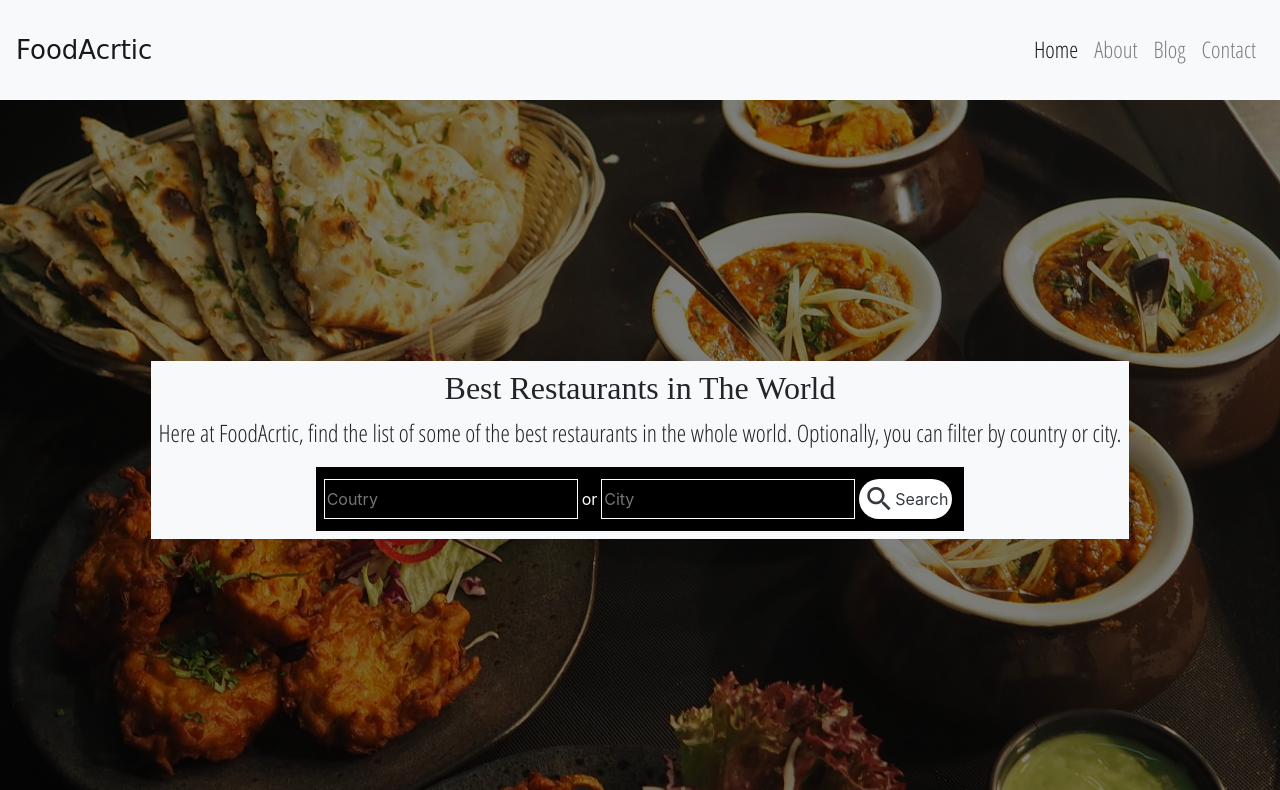
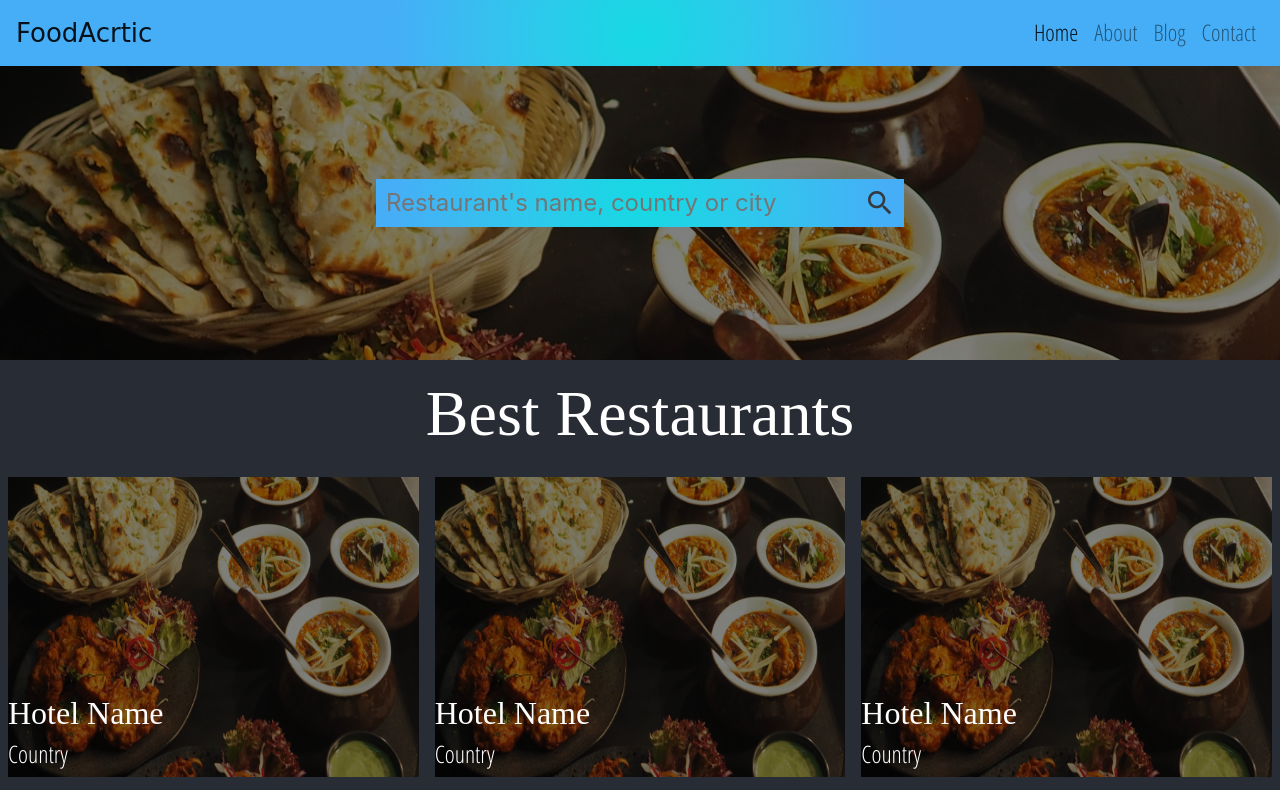
Before and after one commit to art-abdulwadud/foodarctic, a website: page index.html in a window 1280 px wide. Shown: the top 790 px of the page. Drawn offline with nearby package versions, Linux system fonts and the light colour scheme; a web font is replaced by a local one.

Commit message:
change intro to search bar and add footer

```diff
--- a/common.css
+++ b/common.css
@@ -42,7 +42,6 @@
   position: relative;
   height: 100%;
   width: 100%;
-  background: rgba(0, 0, 0, 0.5);
   display: flex;
   flex-wrap: wrap;
   align-items: center;
@@ -51,19 +50,23 @@
 }
 
 .text-content-center {
-  background: #f8f9fa;
   text-align: center;
 }
 
 /*** Text sizes ***/
 .heading {
-  font-family: "Bowlby One SC";
-  font-size: 3em;
+  font-family: "Zilla Slab Highlight";
+  font-size: 4em;
 }
 
 .sub-heading {
   font-family: "Bowlby One SC";
   font-size: 2em;
+}
+
+.medium-text {
+  font-family: "Open Sans Condensed";
+  font-size: 3em;
 }
 
 .small-text {
@@ -74,6 +77,38 @@
 /*** colors ***/
 .white {
   color: var(--light);
+}
+
+.yellow {
+  color: #fdfcfb;
+}
+
+.overlay {
+  background: rgba(0, 0, 0, 0.5);
+}
+
+/*** Backgrounds ***/
+.bg-black {
+  background: var(--dark);
+}
+
+.bg-main {
+  background-image: radial-gradient(
+    circle 248px at center,
+    #16d9e3 0%,
+    #30c7ec 47%,
+    #46aef7 100%
+  );
+}
+
+/*** Buttons ***/
+.button {
+  border: 1px solid transparent;
+  cursor: pointer;
+}
+
+.btn-yellow {
+  background-image: linear-gradient(to right, #fa709a 0%, #fee140 100%);
 }
 
 @media (min-width: 481px) and (max-width: 767px) {
--- a/fonts/fonts.css
+++ b/fonts/fonts.css
@@ -1,108 +1,168 @@
 /* latin-ext */
 @font-face {
-  font-family: 'Bowlby One SC';
+  font-family: "Bowlby One SC";
   font-style: normal;
   font-weight: 400;
   font-display: swap;
-  src: local('Bowlby One SC Regular'), local('BowlbyOneSC-Regular'), url(https://fonts.gstatic.com/s/bowlbyonesc/v11/DtVlJxerQqQm37tzN3wMug9P_gH2oipOnuCABQ.woff2) format('woff2');
-  unicode-range: U+0100-024F, U+0259, U+1E00-1EFF, U+2020, U+20A0-20AB, U+20AD-20CF, U+2113, U+2C60-2C7F, U+A720-A7FF;
+  src: local("Bowlby One SC Regular"), local("BowlbyOneSC-Regular"),
+    url(https://fonts.gstatic.com/s/bowlbyonesc/v11/DtVlJxerQqQm37tzN3wMug9P_gH2oipOnuCABQ.woff2)
+      format("woff2");
+  unicode-range: U+0100-024F, U+0259, U+1E00-1EFF, U+2020, U+20A0-20AB,
+    U+20AD-20CF, U+2113, U+2C60-2C7F, U+A720-A7FF;
 }
 /* latin */
 @font-face {
-  font-family: 'Bowlby One SC';
+  font-family: "Bowlby One SC";
   font-style: normal;
   font-weight: 400;
   font-display: swap;
-  src: local('Bowlby One SC Regular'), local('BowlbyOneSC-Regular'), url(https://fonts.gstatic.com/s/bowlbyonesc/v11/DtVlJxerQqQm37tzN3wMug9P_g_2oipOnuA.woff2) format('woff2');
-  unicode-range: U+0000-00FF, U+0131, U+0152-0153, U+02BB-02BC, U+02C6, U+02DA, U+02DC, U+2000-206F, U+2074, U+20AC, U+2122, U+2191, U+2193, U+2212, U+2215, U+FEFF, U+FFFD;
+  src: local("Bowlby One SC Regular"), local("BowlbyOneSC-Regular"),
+    url(https://fonts.gstatic.com/s/bowlbyonesc/v11/DtVlJxerQqQm37tzN3wMug9P_g_2oipOnuA.woff2)
+      format("woff2");
+  unicode-range: U+0000-00FF, U+0131, U+0152-0153, U+02BB-02BC, U+02C6, U+02DA,
+    U+02DC, U+2000-206F, U+2074, U+20AC, U+2122, U+2191, U+2193, U+2212, U+2215,
+    U+FEFF, U+FFFD;
 }
 /* latin */
 @font-face {
-  font-family: 'Monoton';
+  font-family: "Monoton";
   font-style: normal;
   font-weight: 400;
   font-display: swap;
-  src: local('Monoton'), local('Monoton-Regular'), url(https://fonts.gstatic.com/s/monoton/v9/5h1aiZUrOngCibe4TkHLQka4BU4.woff2) format('woff2');
-  unicode-range: U+0000-00FF, U+0131, U+0152-0153, U+02BB-02BC, U+02C6, U+02DA, U+02DC, U+2000-206F, U+2074, U+20AC, U+2122, U+2191, U+2193, U+2212, U+2215, U+FEFF, U+FFFD;
+  src: local("Monoton"), local("Monoton-Regular"),
+    url(https://fonts.gstatic.com/s/monoton/v9/5h1aiZUrOngCibe4TkHLQka4BU4.woff2)
+      format("woff2");
+  unicode-range: U+0000-00FF, U+0131, U+0152-0153, U+02BB-02BC, U+02C6, U+02DA,
+    U+02DC, U+2000-206F, U+2074, U+20AC, U+2122, U+2191, U+2193, U+2212, U+2215,
+    U+FEFF, U+FFFD;
+}
+/* latin-ext */
+@font-face {
+  font-family: "Zilla Slab Highlight";
+  font-style: normal;
+  font-weight: 400;
+  src: local("Zilla Slab Highlight"), local("ZillaSlabHighlight-Regular"),
+    url(https://fonts.gstatic.com/s/zillaslabhighlight/v8/gNMbW2BrTpK8-inLtBJgMMfbm6uNVDvRxitBaWHSSmlN6d8.woff2)
+      format("woff2");
+  unicode-range: U+0100-024F, U+0259, U+1E00-1EFF, U+2020, U+20A0-20AB,
+    U+20AD-20CF, U+2113, U+2C60-2C7F, U+A720-A7FF;
+}
+/* latin */
+@font-face {
+  font-family: "Zilla Slab Highlight";
+  font-style: normal;
+  font-weight: 400;
+  src: local("Zilla Slab Highlight"), local("ZillaSlabHighlight-Regular"),
+    url(https://fonts.gstatic.com/s/zillaslabhighlight/v8/gNMbW2BrTpK8-inLtBJgMMfbm6uNVDvRxitPaWHSSmlN.woff2)
+      format("woff2");
+  unicode-range: U+0000-00FF, U+0131, U+0152-0153, U+02BB-02BC, U+02C6, U+02DA,
+    U+02DC, U+2000-206F, U+2074, U+20AC, U+2122, U+2191, U+2193, U+2212, U+2215,
+    U+FEFF, U+FFFD;
 }
 /* cyrillic-ext */
 @font-face {
-  font-family: 'Open Sans Condensed';
+  font-family: "Open Sans Condensed";
   font-style: normal;
   font-weight: 300;
   font-display: swap;
-  src: local('Open Sans Condensed Light'), local('OpenSansCondensed-Light'), url(https://fonts.gstatic.com/s/opensanscondensed/v14/z7NFdQDnbTkabZAIOl9il_O6KJj73e7Ff1GhDujMR7eS2AopSg.woff2) format('woff2');
-  unicode-range: U+0460-052F, U+1C80-1C88, U+20B4, U+2DE0-2DFF, U+A640-A69F, U+FE2E-FE2F;
+  src: local("Open Sans Condensed Light"), local("OpenSansCondensed-Light"),
+    url(https://fonts.gstatic.com/s/opensanscondensed/v14/z7NFdQDnbTkabZAIOl9il_O6KJj73e7Ff1GhDujMR7eS2AopSg.woff2)
+      format("woff2");
+  unicode-range: U+0460-052F, U+1C80-1C88, U+20B4, U+2DE0-2DFF, U+A640-A69F,
+    U+FE2E-FE2F;
 }
 /* cyrillic */
 @font-face {
-  font-family: 'Open Sans Condensed';
+  font-family: "Open Sans Condensed";
   font-style: normal;
   font-weight: 300;
   font-display: swap;
-  src: local('Open Sans Condensed Light'), local('OpenSansCondensed-Light'), url(https://fonts.gstatic.com/s/opensanscondensed/v14/z7NFdQDnbTkabZAIOl9il_O6KJj73e7Ff1GhDuHMR7eS2AopSg.woff2) format('woff2');
+  src: local("Open Sans Condensed Light"), local("OpenSansCondensed-Light"),
+    url(https://fonts.gstatic.com/s/opensanscondensed/v14/z7NFdQDnbTkabZAIOl9il_O6KJj73e7Ff1GhDuHMR7eS2AopSg.woff2)
+      format("woff2");
   unicode-range: U+0400-045F, U+0490-0491, U+04B0-04B1, U+2116;
 }
 /* greek-ext */
 @font-face {
-  font-family: 'Open Sans Condensed';
+  font-family: "Open Sans Condensed";
   font-style: normal;
   font-weight: 300;
   font-display: swap;
-  src: local('Open Sans Condensed Light'), local('OpenSansCondensed-Light'), url(https://fonts.gstatic.com/s/opensanscondensed/v14/z7NFdQDnbTkabZAIOl9il_O6KJj73e7Ff1GhDunMR7eS2AopSg.woff2) format('woff2');
+  src: local("Open Sans Condensed Light"), local("OpenSansCondensed-Light"),
+    url(https://fonts.gstatic.com/s/opensanscondensed/v14/z7NFdQDnbTkabZAIOl9il_O6KJj73e7Ff1GhDunMR7eS2AopSg.woff2)
+      format("woff2");
   unicode-range: U+1F00-1FFF;
 }
 /* greek */
 @font-face {
-  font-family: 'Open Sans Condensed';
+  font-family: "Open Sans Condensed";
   font-style: normal;
   font-weight: 300;
   font-display: swap;
-  src: local('Open Sans Condensed Light'), local('OpenSansCondensed-Light'), url(https://fonts.gstatic.com/s/opensanscondensed/v14/z7NFdQDnbTkabZAIOl9il_O6KJj73e7Ff1GhDubMR7eS2AopSg.woff2) format('woff2');
+  src: local("Open Sans Condensed Light"), local("OpenSansCondensed-Light"),
+    url(https://fonts.gstatic.com/s/opensanscondensed/v14/z7NFdQDnbTkabZAIOl9il_O6KJj73e7Ff1GhDubMR7eS2AopSg.woff2)
+      format("woff2");
   unicode-range: U+0370-03FF;
 }
 /* vietnamese */
 @font-face {
-  font-family: 'Open Sans Condensed';
+  font-family: "Open Sans Condensed";
   font-style: normal;
   font-weight: 300;
   font-display: swap;
-  src: local('Open Sans Condensed Light'), local('OpenSansCondensed-Light'), url(https://fonts.gstatic.com/s/opensanscondensed/v14/z7NFdQDnbTkabZAIOl9il_O6KJj73e7Ff1GhDurMR7eS2AopSg.woff2) format('woff2');
-  unicode-range: U+0102-0103, U+0110-0111, U+0128-0129, U+0168-0169, U+01A0-01A1, U+01AF-01B0, U+1EA0-1EF9, U+20AB;
+  src: local("Open Sans Condensed Light"), local("OpenSansCondensed-Light"),
+    url(https://fonts.gstatic.com/s/opensanscondensed/v14/z7NFdQDnbTkabZAIOl9il_O6KJj73e7Ff1GhDurMR7eS2AopSg.woff2)
+      format("woff2");
+  unicode-range: U+0102-0103, U+0110-0111, U+0128-0129, U+0168-0169, U+01A0-01A1,
+    U+01AF-01B0, U+1EA0-1EF9, U+20AB;
 }
 /* latin-ext */
 @font-face {
-  font-family: 'Open Sans Condensed';
+  font-family: "Open Sans Condensed";
   font-style: normal;
   font-weight: 300;
   font-display: swap;
-  src: local('Open Sans Condensed Light'), local('OpenSansCondensed-Light'), url(https://fonts.gstatic.com/s/opensanscondensed/v14/z7NFdQDnbTkabZAIOl9il_O6KJj73e7Ff1GhDuvMR7eS2AopSg.woff2) format('woff2');
-  unicode-range: U+0100-024F, U+0259, U+1E00-1EFF, U+2020, U+20A0-20AB, U+20AD-20CF, U+2113, U+2C60-2C7F, U+A720-A7FF;
+  src: local("Open Sans Condensed Light"), local("OpenSansCondensed-Light"),
+    url(https://fonts.gstatic.com/s/opensanscondensed/v14/z7NFdQDnbTkabZAIOl9il_O6KJj73e7Ff1GhDuvMR7eS2AopSg.woff2)
+      format("woff2");
+  unicode-range: U+0100-024F, U+0259, U+1E00-1EFF, U+2020, U+20A0-20AB,
+    U+20AD-20CF, U+2113, U+2C60-2C7F, U+A720-A7FF;
 }
 /* latin */
 @font-face {
-  font-family: 'Open Sans Condensed';
+  font-family: "Open Sans Condensed";
   font-style: normal;
   font-weight: 300;
   font-display: swap;
-  src: local('Open Sans Condensed Light'), local('OpenSansCondensed-Light'), url(https://fonts.gstatic.com/s/opensanscondensed/v14/z7NFdQDnbTkabZAIOl9il_O6KJj73e7Ff1GhDuXMR7eS2Ao.woff2) format('woff2');
-  unicode-range: U+0000-00FF, U+0131, U+0152-0153, U+02BB-02BC, U+02C6, U+02DA, U+02DC, U+2000-206F, U+2074, U+20AC, U+2122, U+2191, U+2193, U+2212, U+2215, U+FEFF, U+FFFD;
+  src: local("Open Sans Condensed Light"), local("OpenSansCondensed-Light"),
+    url(https://fonts.gstatic.com/s/opensanscondensed/v14/z7NFdQDnbTkabZAIOl9il_O6KJj73e7Ff1GhDuXMR7eS2Ao.woff2)
+      format("woff2");
+  unicode-range: U+0000-00FF, U+0131, U+0152-0153, U+02BB-02BC, U+02C6, U+02DA,
+    U+02DC, U+2000-206F, U+2074, U+20AC, U+2122, U+2191, U+2193, U+2212, U+2215,
+    U+FEFF, U+FFFD;
 }
 /* latin-ext */
 @font-face {
-  font-family: 'Zilla Slab Highlight';
+  font-family: "Zilla Slab Highlight";
   font-style: normal;
   font-weight: 400;
   font-display: swap;
-  src: local('Zilla Slab Highlight'), local('ZillaSlabHighlight-Regular'), url(https://fonts.gstatic.com/s/zillaslabhighlight/v7/gNMbW2BrTpK8-inLtBJgMMfbm6uNVDvRxitBaWHSSmlN6d8.woff2) format('woff2');
-  unicode-range: U+0100-024F, U+0259, U+1E00-1EFF, U+2020, U+20A0-20AB, U+20AD-20CF, U+2113, U+2C60-2C7F, U+A720-A7FF;
+  src: local("Zilla Slab Highlight"), local("ZillaSlabHighlight-Regular"),
+    url(https://fonts.gstatic.com/s/zillaslabhighlight/v7/gNMbW2BrTpK8-inLtBJgMMfbm6uNVDvRxitBaWHSSmlN6d8.woff2)
+      format("woff2");
+  unicode-range: U+0100-024F, U+0259, U+1E00-1EFF, U+2020, U+20A0-20AB,
+    U+20AD-20CF, U+2113, U+2C60-2C7F, U+A720-A7FF;
 }
 /* latin */
 @font-face {
-  font-family: 'Zilla Slab Highlight';
+  font-family: "Zilla Slab Highlight";
   font-style: normal;
   font-weight: 400;
   font-display: swap;
-  src: local('Zilla Slab Highlight'), local('ZillaSlabHighlight-Regular'), url(https://fonts.gstatic.com/s/zillaslabhighlight/v7/gNMbW2BrTpK8-inLtBJgMMfbm6uNVDvRxitPaWHSSmlN.woff2) format('woff2');
-  unicode-range: U+0000-00FF, U+0131, U+0152-0153, U+02BB-02BC, U+02C6, U+02DA, U+02DC, U+2000-206F, U+2074, U+20AC, U+2122, U+2191, U+2193, U+2212, U+2215, U+FEFF, U+FFFD;
+  src: local("Zilla Slab Highlight"), local("ZillaSlabHighlight-Regular"),
+    url(https://fonts.gstatic.com/s/zillaslabhighlight/v7/gNMbW2BrTpK8-inLtBJgMMfbm6uNVDvRxitPaWHSSmlN.woff2)
+      format("woff2");
+  unicode-range: U+0000-00FF, U+0131, U+0152-0153, U+02BB-02BC, U+02C6, U+02DA,
+    U+02DC, U+2000-206F, U+2074, U+20AC, U+2122, U+2191, U+2193, U+2212, U+2215,
+    U+FEFF, U+FFFD;
 }
--- a/index.html
+++ b/index.html
@@ -25,7 +25,7 @@
   <body>
     <main class="home-page">
       <header class="two-sec-grid">
-        <nav class="navbar navbar-expand-lg navbar-light bg-light sticky-top">
+        <nav class="navbar navbar-expand-lg navbar-light bg-main fixed-top">
           <a class="navbar-brand" href="index.html">FoodAcrtic</a>
           <button
             class="navbar-toggler"
@@ -58,27 +58,18 @@
           </div>
         </nav>
         <div class="intro-container">
-          <div class="text-container-center p-2">
-            <div class="text-content-center p-2">
-              <h4 class="sub-heading">Best Restaurants in The World</h4>
-              <p class="small-text">
-                Here at FoodAcrtic, find the list of some of the best
-                restaurants in the whole world. Optionally, you can filter by
-                country or city.
-              </p>
-              <div class="search-box-container">
-                <div class="search-box white p-2">
-                  <input
-                    type="text"
-                    class="search-input"
-                    placeholder="Coutry"
-                  />
-                  <p class="m-1">or</p>
-                  <input type="text" class="search-input" placeholder="City" />
-                  <div class="search-btn p-1 m-1 white">
-                    <i class="material-icons search-icon">search</i> Search
-                  </div>
-                </div>
+          <div class="text-container-center overlay p-2">
+            <div class="text-content-center bg-main p-2">
+              <div class="main-search-container w-h-100">
+                <input
+                  type="text"
+                  name="main-search"
+                  id="main-search"
+                  class="w-h-100"
+                  autofocus
+                  placeholder="Restaurant's name, country or city"
+                />
+                <i class="material-icons search-icon">search</i>
               </div>
             </div>
             <div
@@ -91,7 +82,7 @@
         </div>
       </header>
       <section class="list-preview">
-        <h1 class="text-center white heading">FoodAcrtic</h1>
+        <h1 class="text-center white heading pt-3 pb-2">Best Restaurants</h1>
         <div class="text-container-center">
           <div class="flex-card">
             <div class="text-container-center">
@@ -106,8 +97,8 @@
                   />
                 </div>
                 <div class="top-layer w-h-100 column">
-                  <h4>Hotel Name</h4>
-                  <h6>Country</h6>
+                  <h4 class="sub-heading">Hotel Name</h4>
+                  <h6 class="small-text">Country</h6>
                 </div>
               </div>
             </div>
@@ -125,8 +116,8 @@
                   />
                 </div>
                 <div class="top-layer w-h-100 column">
-                  <h4>Hotel Name</h4>
-                  <h6>Country</h6>
+                  <h4 class="sub-heading">Hotel Name</h4>
+                  <h6 class="small-text">Country</h6>
                 </div>
               </div>
             </div>
@@ -142,8 +133,8 @@
                   />
                 </div>
                 <div class="top-layer w-h-100 column">
-                  <h4>Hotel Name</h4>
-                  <h6>Country</h6>
+                  <h4 class="sub-heading">Hotel Name</h4>
+                  <h6 class="small-text">Country</h6>
                 </div>
               </div>
             </div>
@@ -161,8 +152,8 @@
                   />
                 </div>
                 <div class="top-layer w-h-100 column">
-                  <h4>Hotel Name</h4>
-                  <h6>Country</h6>
+                  <h4 class="sub-heading">Hotel Name</h4>
+                  <h6 class="small-text">Country</h6>
                 </div>
               </div>
             </div>
@@ -180,8 +171,8 @@
                   />
                 </div>
                 <div class="top-layer w-h-100 column">
-                  <h4>Hotel Name</h4>
-                  <h6>Country</h6>
+                  <h4 class="sub-heading">Hotel Name</h4>
+                  <h6 class="small-text">Country</h6>
                 </div>
               </div>
             </div>
@@ -197,14 +188,21 @@
                   />
                 </div>
                 <div class="top-layer w-h-100 column">
-                  <h4>Hotel Name</h4>
-                  <h6>Country</h6>
+                  <h4 class="sub-heading">Hotel Name</h4>
+                  <h6 class="small-text">Country</h6>
                 </div>
               </div>
             </div>
           </div>
         </div>
       </section>
+      <footer class="center bg-main">
+        <div class="p-3 center text-center">
+          <p class="small-text">
+            @FoodAcrtic 2020
+          </p>
+        </div>
+      </footer>
     </main>
     <script src="bootstrap/jquery-3.2.1.slim.min.js"></script>
     <script src="bootstrap/popper.min.js"></script>
--- a/styles.css
+++ b/styles.css
@@ -1,6 +1,11 @@
+button:focus {
+  outline: none !important;
+}
+
 /* Header */
 header {
-  height: 100vh;
+  height: auto;
+  min-height: 45vh;
   overflow: hidden;
 }
 
@@ -29,41 +34,27 @@ header {
   z-index: 0;
 }
 
-.search-box-container {
-  width: 100%;
-  height: auto;
-  display: flex;
-  justify-content: center;
-  align-items: center;
+.main-search-container {
+  background: transparent;
+  display: grid;
+  grid-template-columns: 15fr 1fr;
+  grid-template-rows: auto;
+  grid-template-areas: "search btn";
 }
 
-.search-box {
-  background: black;
-  display: flex;
-  justify-content: center;
-  align-items: center;
+#main-search {
+  background: transparent;
+  border: none;
+  outline: none;
+  grid-area: search;
+  font-size: 1.5em;
 }
 
-.search-input {
-  background: transparent;
-  outline: none;
-  border: 1px solid white;
-  color: white;
-  height: 5vh;
-}
-
-.search-btn {
-  display: flex;
-  justify-content: center;
-  align-items: center;
-  cursor: pointer;
-  color: var(--dark) !important;
-  background: white;
-  border-radius: 20px;
-}
 .search-icon {
   color: var(--dark);
   font-size: 2em;
+  grid-area: btn;
+  cursor: pointer;
 }
 
 .scroll-down {
@@ -134,6 +125,9 @@ header {
 }
 
 @media (max-width: 480px) {
+  #main-search {
+    font-size: 1em;
+  }
   .search-box {
     flex-direction: column;
     width: 90%;
@@ -151,3 +145,36 @@ header {
     flex: 1 50%;
   }
 }
+
+.search-box-container {
+  width: 100%;
+  height: auto;
+  display: flex;
+  justify-content: center;
+  align-items: center;
+}
+
+.search-box {
+  background: black;
+  display: flex;
+  justify-content: center;
+  align-items: center;
+}
+
+.search-input {
+  background: transparent;
+  outline: none;
+  border: 1px solid white;
+  color: white;
+  height: 5vh;
+}
+
+.search-btn {
+  display: flex;
+  justify-content: center;
+  align-items: center;
+  cursor: pointer;
+  color: var(--dark) !important;
+  background: white;
+  border-radius: 20px;
+}
```
Also changed, not shown: about.html (deleted, +0 -58 lines), search.html (added, +10 -0 lines).
